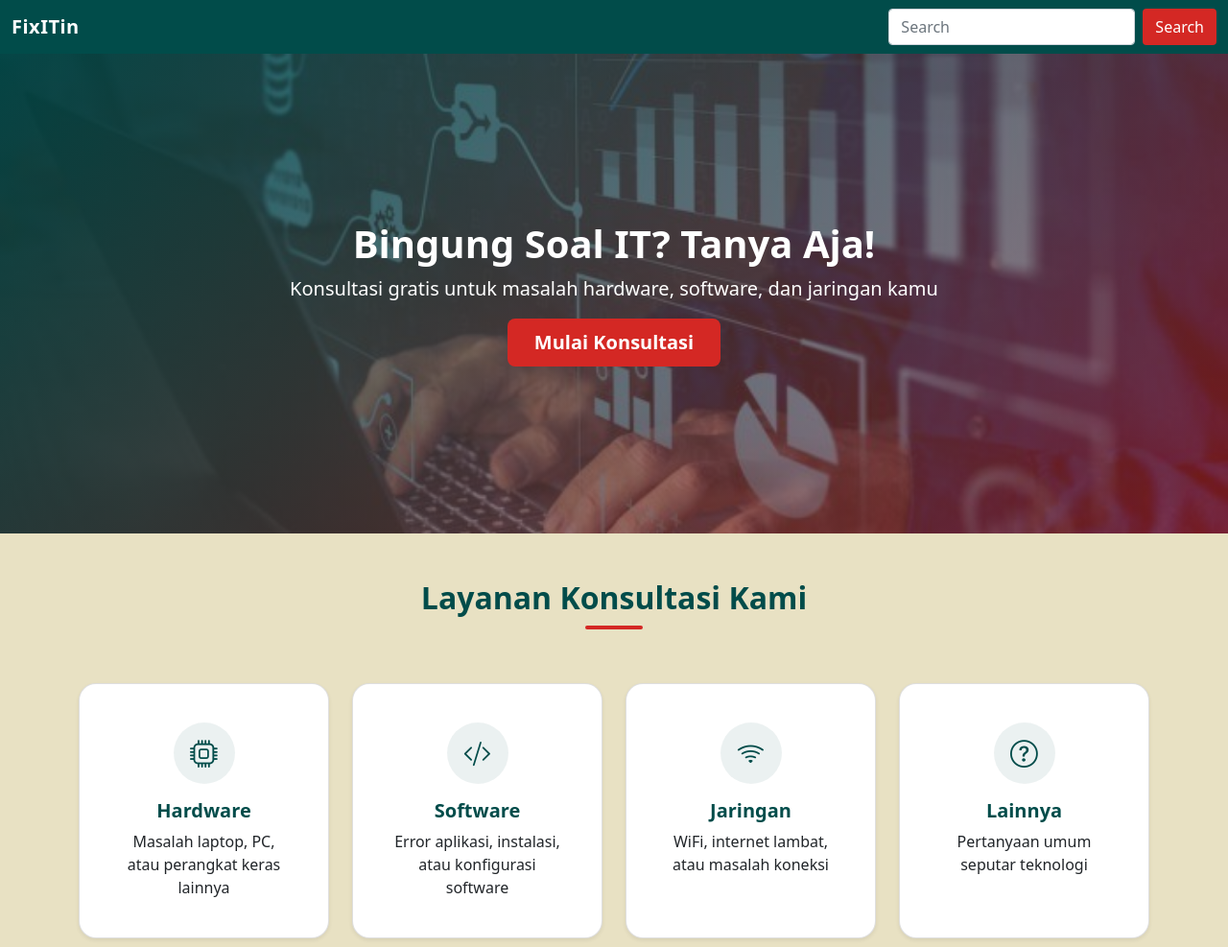
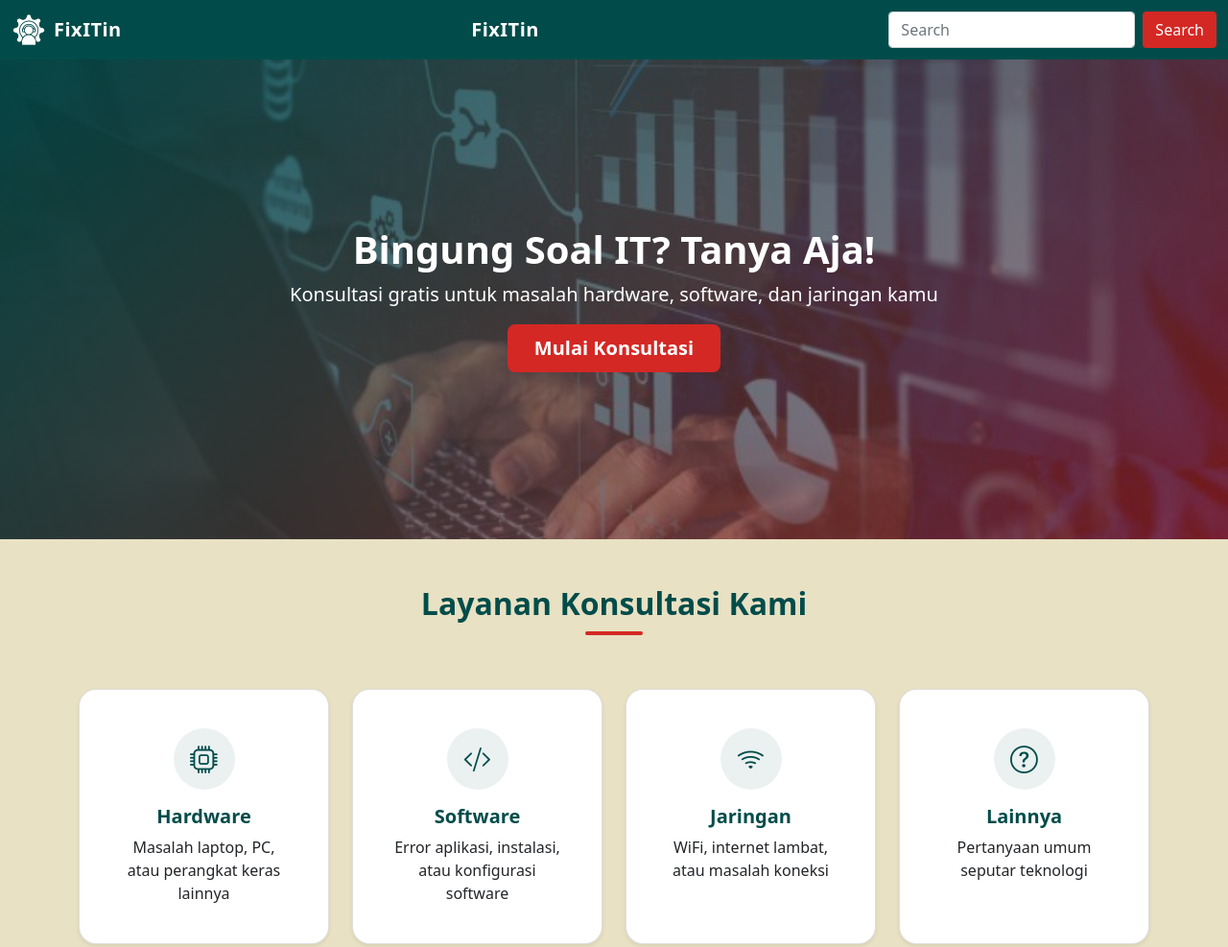
Before and after one commit to daffadziibaankhoiri/uas-web-I, a plain HTML site: page index.html in a window 1280 px wide. Shown: the top 987 px of the page at 96% size. Drawn offline with nearby package versions, Linux system fonts and the light colour scheme.

Commit message:
add icon

```diff
--- a/index.html
+++ b/index.html
@@ -4,6 +4,7 @@
     <meta charset="UTF-8">
     <meta name="viewport" content="width=device-width, initial-scale=1.0">
     <title>FixITin</title>
+    <link rel="icon" type="image/x-icon" href="logo.png">
     <link href="style.css" rel="stylesheet">
     <link href="https://cdn.jsdelivr.net/npm/bootstrap-icons@1.10.5/font/bootstrap-icons.css" rel="stylesheet">
     <link href="https://cdn.jsdelivr.net/npm/bootstrap@5.0.2/dist/css/bootstrap.min.css" rel="stylesheet" integrity="sha384-EVSTQN3/azprG1Anm3QDgpJLIm9Nao0Yz1ztcQTwFspd3yD65VohhpuuCOmLASjC" crossorigin="anonymous">
@@ -11,6 +12,10 @@
 <body style="background-color: #e8e1c3;">
     <nav class="navbar navbar-light" style="background-color: #014c4a;">
     <div class="container-fluid">
+        <a class="navbar-brand d-flex align-items-center" style="color: white;">
+            <img src="logo.png" alt="FixITin Logo" width="36" height="36" class="me-2">
+            FixITin
+        </a>
         <a class="navbar-brand" style="color: white;">FixITin</a>
         <form class="d-flex" onsubmit="return handleSearch(event)">
         <input class="form-control me-2" type="search" placeholder="Search" aria-label="Search">
```
Also changed, not shown: logo.png (added).
